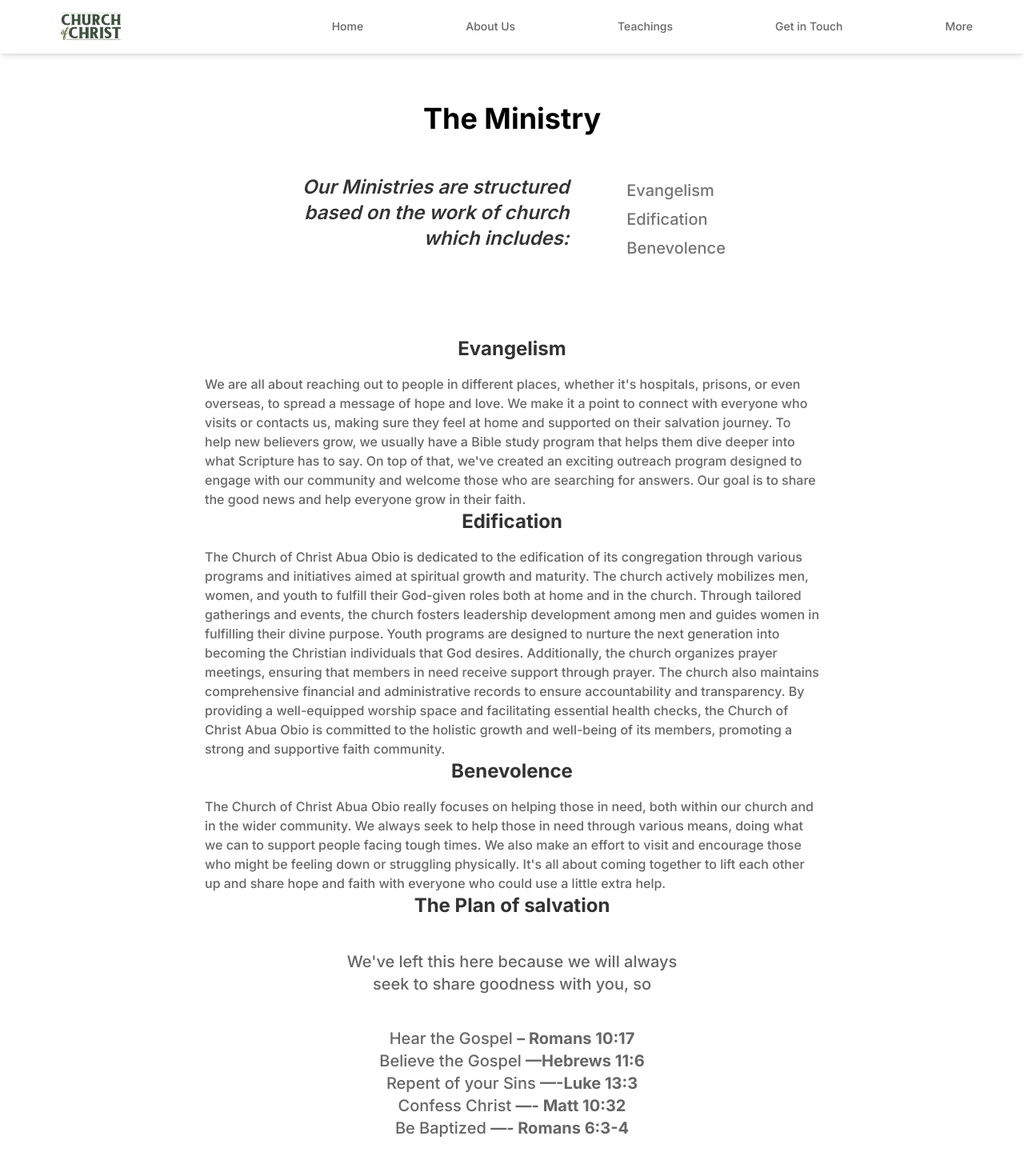
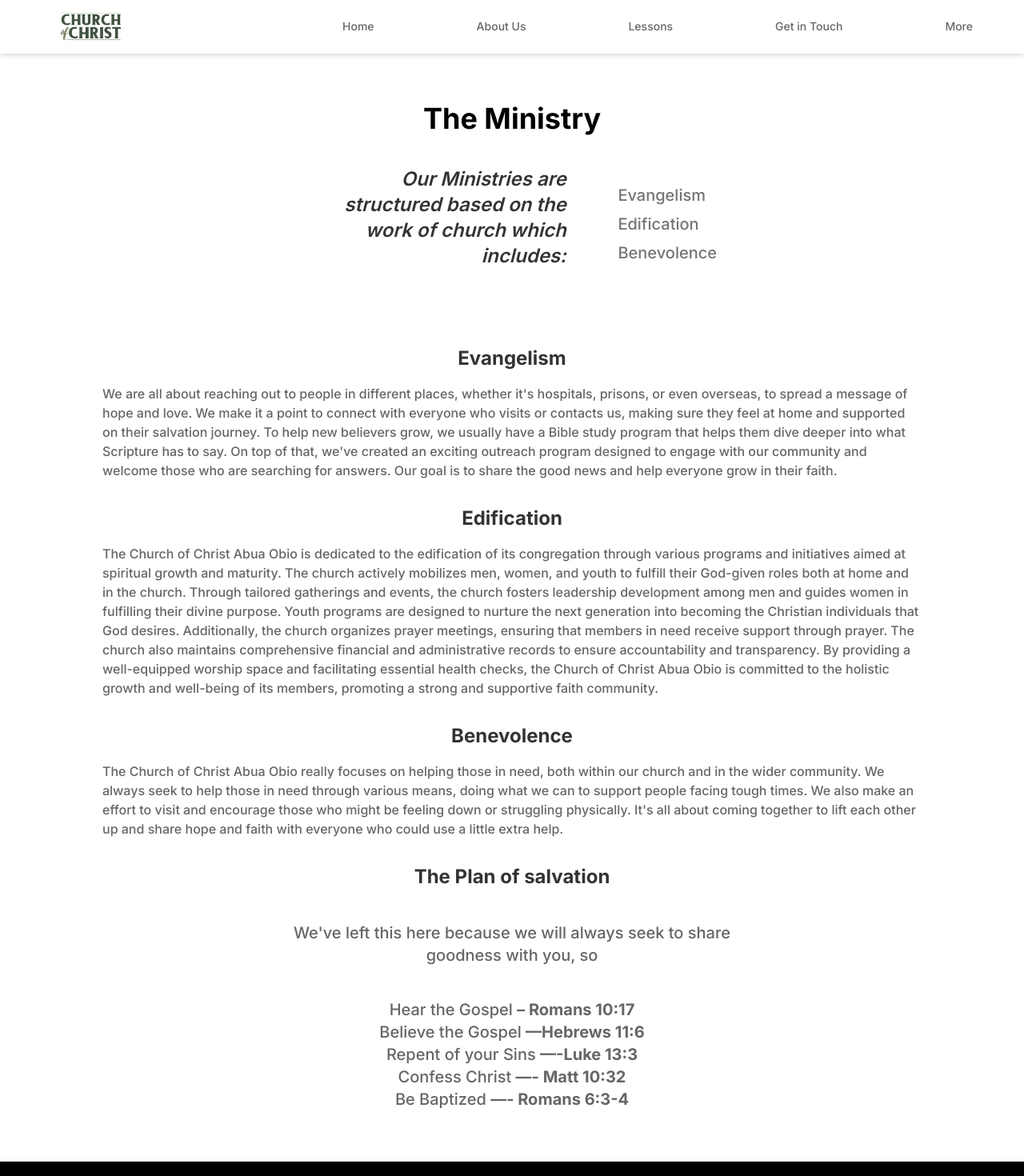
Before and after one commit to JoyOffiong/AnuaObio-website, a Next.js app: page /pages/more/theMinistry in a window 1280 px wide. Shown: the top 1470 px of the page at 80% size. Built offline with nearby package versions, Linux system fonts and the light colour scheme.

Commit message:
fixes:minor fixes

```diff
--- a/src/app/homePageComponents/heroSection.tsx
+++ b/src/app/homePageComponents/heroSection.tsx
@@ -12,9 +12,9 @@ function HeroSection() {
     >
  <div className="absolute inset-0 bg-black bg-opacity-50"></div>
        <div className="flex justify-center items-center h-full">
-        <div className="text-white text-center mt-24 md:mt-16 leading-tight z-20 w-2/3 mx-auto">
-          <p className="font-bold text-[45px] md:text-[50px]">The Church of Christ</p>
-          <p className="font-bold text-[45px] md:text-[50px]">Anua Obio, Uyo</p>
+        <div className="text-white text-center mt-28 px-4 md:mt-16 leading-tight z-20 md:w-2/3 mx-auto">
+          <p className="font-bold text-[40px] md:text-[50px]">The Church of Christ</p>
+          <p className="font-bold text-[40px] md:text-[50px]">Anua Obio, Uyo</p>
           <p className="pt-8 text-base font-medium md:w-2/3 mx-auto text-[#bab1aa]">Our mission is to honor God by guiding families and individuals within our community toward a deeper, committed relationship with Jesus Christ, through vibrant ministry inspired by the Holy Spirit. Join us on this transformative journey!</p>
 
     <div className="flex justify-center">
--- a/src/app/layout.tsx
+++ b/src/app/layout.tsx
@@ -69,7 +69,7 @@ export default function RootLayout({
   )}
 </div>
 
-            <Link href="/pages/lessons" className="hover:text-gray-950 transition">Teachings</Link>
+            <Link href="/pages/lessons" className="hover:text-gray-950 transition ">Lessons</Link>
             <Link href="/pages/contactUs" className="hover:text-gray-950 transition">Get in Touch</Link>
             <div
   className="relative"
@@ -112,13 +112,17 @@ More  </button>
 
         {/* MOBILE LINKSSS */}
         {mobileMenuVisible && (
-  <div className="md:hidden absolute top-0 left-0 w-full text-4xl">
+  <div className="md:hidden absolute top-0 left-0 w-full font-semibold text-2xl">
     <div className="w-full flex flex-col space-y-4 p-4 bg-white shadow-xl
                     absolute top-16 left-0 transition-all duration-300 ease-in-out
                     translate-y-[-100%] opacity-0"
          style={{ transform: mobileMenuVisible ? "translateY(0)" : "translateY(-100%)", opacity: mobileMenuVisible ? 1 : 0 }}>
 
-      <Link href="/" className="hover:text-gray-950 transition hover:bg-gray-100">Home</Link>
+      <Link href="/" className="hover:text-gray-950 transition hover:bg-gray-100">
+      <div onClick={()=>setMobileMenuVisible(false)} >
+        Home
+      </div>
+      </Link>
 
   {/* About Us Button */}
   <button        onMouseEnter={()=>setAboutDropdownVisible(true)}
@@ -130,12 +134,15 @@ More  </button>
   {aboutDropdownVisible && (
     <div onMouseLeave={()=>setAboutDropdownVisible(false)} className="absolute left-0 top-20  w-40 bg-white shadow-custom-xl rounded-lg py-2"
 >
-      <Link href="/pages/aboutUs/theChurch" className="block px-4 py-2 hover:bg-gray-100">The Church</Link>
-      <Link href="/pages/aboutUs/ourBeliefs" className="block px-4 py-2 hover:bg-gray-100">Our Belief</Link>
+      <Link href="/pages/aboutUs/theChurch" className="block px-4 py-2 hover:bg-gray-100"> <div onClick={()=>{setMobileMenuVisible(false); setAboutDropdownVisible(false)}} >
+        The Church
+      </div></Link>
+      <Link href="/pages/aboutUs/ourBeliefs" className="block px-4 py-2 hover:bg-gray-100"><div  onClick={()=>{setMobileMenuVisible(false); setAboutDropdownVisible(false)}}  >
+Our Belief      </div></Link>
       {/* <Link href="/pages/aboutUs/ourWorship" className="block px-4 py-2 hover:bg-gray-100">Our Worship</Link> */}
       {/* <Link href="/pages/aboutUs/theMinister" className="block px-4 py-2 hover:bg-gray-100">The Minister</Link> */}
     </div>
-  )}            <Link href="/pages/lessons" className="hover:text-gray-950 transition hover:bg-gray-100">Teachings</Link>
+  )}            <Link href="/pages/lessons" className="hover:text-gray-950 transition hover:bg-gray-100">Lessons</Link>
             <Link href="/pages/contactUs" className="hover:text-gray-950 transition hover:bg-gray-100">Get in Touch</Link>
 {/* M Button */}
 <button        onMouseEnter={()=>setMoreDropdownVisible(true)}
@@ -146,9 +153,14 @@ More  </button>
   {moreDropdownVisible && (
     <div onMouseLeave={()=>setMoreDropdownVisible(false)} className="absolute left-0 top-48 mt-2 w-40 bg-white shadow-custom-xl rounded-lg py-2"
 >
-      <Link href="/pages/more/gallery1" className="block px-4 py-2 hover:bg-gray-100">Gallery</Link>
-      <Link href="/pages/more/theMinistry"className="block px-4 py-2 hover:bg-gray-100">The Ministry</Link>
-      <Link href="/pages/more/support" className="block px-4 py-2 hover:bg-gray-100">Support Us</Link>
+      <Link href="/pages/more/gallery1" className="block px-4 py-2 hover:bg-gray-100"><div onClick={()=>{setMobileMenuVisible(false); setAboutDropdownVisible(false)}}  >
+        Gallery
+      </div></Link>
+      <Link href="/pages/more/theMinistry"className="block px-4 py-2 hover:bg-gray-100"><div  onClick={()=>{setMobileMenuVisible(false); setAboutDropdownVisible(false)}}  >
+        The Ministry
+      </div></Link>
+      <Link href="/pages/more/support" className="block px-4 py-2 hover:bg-gray-100"><div  onClick={()=>{setMobileMenuVisible(false); setAboutDropdownVisible(false)}}  >
+Support Us      </div></Link>
     </div>
   )}    </div>
   </div>
--- a/src/app/pages/aboutUs/ourBeliefs/page.tsx
+++ b/src/app/pages/aboutUs/ourBeliefs/page.tsx
@@ -16,7 +16,7 @@ const TheGodHead = [
 
   return (
     <div className=' my-24'>
-      <div className=' space-y-6 px-4 py-8 md:p-8'>
+      <div className=' space-y-6 px-4 py-8 md:px-32'>
       {
         TheGodHead.map((GH)=>{
           const {entity, texts, details} = GH
@@ -25,12 +25,12 @@ const TheGodHead = [
           <>
           <div className='flex flex-col mx-auto w-10/12 md:flex-row  items-center md:gap-24 gap-2'>
           <div className='w-full md:w-1/3'>
-          <p className='text-xl md:text-3xl font-bold'>{entity}</p>
+          <p className='text-3xl md:text-5xl font-bold text-[#333333]'>{entity}</p>
 
           </div>
-            <div className='leading-8 font-semibold space-y-4 w-full md:w-2/3'>
-                <p className='text-[#666666]'>{details}</p>
-                <em className='text-black'>{texts}</em>
+            <div className='leading-8 font-medium  w-full md:w-2/3'>
+                <p className='text-[#666666] text-xl pb-6 md:text-2xl leading-normal'>{details}</p>
+                <em className='text-black text-xl md:text-2xl '>{texts}</em>
             </div>
       </div>
       <div>
--- a/src/app/pages/aboutUs/theChurch/page.tsx
+++ b/src/app/pages/aboutUs/theChurch/page.tsx
@@ -3,8 +3,8 @@ import React from 'react'
 
 function TheChurch() {
   return (
-    <div className='m-12 my-24'>
-      <div className='mx-auto w-10/12 space-y-6 shadow-lg p-8'>
+    <div className='px-4 md:px-32 my-24'>
+      <div className=' space-y-6 shadow-lg p-4 md:p-8'>
             <div>
             <p className="font-bold text-3xl md:text-5xl mb-14 text-center">Our History</p>
             </div>
--- a/src/app/pages/more/theMinistry/page.tsx
+++ b/src/app/pages/more/theMinistry/page.tsx
@@ -30,7 +30,7 @@ function OurMinstry() {
 
   return (
     <div className="font-inter mt-16">
-      <div className="px-4 md:px-16 py-16">
+      <div className="px-8 md:px-32 py-16">
 
         <div className={`font-inter text-center transform transition-all duration-700 ${
         isVisible ? "opacity-100 translate-y-0" : "opacity-0 translate-y-10"
@@ -41,14 +41,12 @@ function OurMinstry() {
         </div>
 
         <div className="md:space-y-24 space-y-12">
-          <div className={`font-inter transform transition-all duration-700 flex flex-row items-center space-y-4 w-full md:w-1/2  mx-auto ${
-        isVisible ? "opacity-100 translate-y-0" : "opacity-0 translate-y-10 flex flex-row items-center space-y-4 w-full md:w-1/2  mx-auto"
+          <div className={`font-inter transform transition-all duration-700 flex md:flex-row flex-col items-center space-y-4 w-full md:w-1/2  mx-auto ${
+        isVisible ? "opacity-100 translate-y-0" : "opacity-0 translate-y-10 flex md:flex-row flex-col items-center space-y-4 w-full md:w-1/2  mx-auto"
       }`}      ref={sectionRef}
           >
-              <div className={`font-inter transform transition-all duration-700 ${
-        isVisible ? "opacity-100 translate-y-0" : "opacity-0 translate-y-10"
-      }`}>
-                <div className="md:w-10/12 w-full text-right">
+              <div >
+                <div className="md:w-10/12 w-full text-center md:text-right">
                 <em className="text-[#333333]  font-semibold  text-xl md:text-2xl">
               Our Ministries are structured based on the work of church which
               includes:
@@ -57,17 +55,17 @@ function OurMinstry() {
 
               </div>
 
-            <div className="text-[#757575] flex md:w-1/2 justify-center md:justify-end w-full flex-col gap-y-2 font-medium text-base md:text-xl">
+            <div className="text-[#757575] flex md:w-1/2 justify-center text-center md:text-left w-full flex-col gap-y-2 font-medium text-base md:text-xl">
               <p>Evangelism</p>
               <p>Edification</p>
               <p>Benevolence</p>
             </div>
           </div>
 
-<div className={`font-inter transform transition-all duration-700 ${
+<div className={` font-inter transform transition-all space-y-8 duration-700 ${
         isVisible ? "opacity-100 translate-y-0" : "opacity-0 translate-y-10"
       }`}>
-<div className="space-y-4 w-10/12 mx-auto md:w-2/3">
+<div className="space-y-4 ">
             <p className="text-[#333333] text-xl md:text-2xl font-bold text-center">Evangelism</p>
 
             <p className="text-[#666666] text-base font-medium">
@@ -85,7 +83,7 @@ function OurMinstry() {
             </p>
           </div>
 
-          <div className="space-y-4 w-10/12 mx-auto md:w-2/3">
+          <div className="space-y-4">
             <p className="text-[#333333] text-xl md:text-2xl font-bold text-center">Edification</p>
 
             <p className="text-[#666666] text-base font-medium">
@@ -93,7 +91,7 @@ function OurMinstry() {
             </p>
           </div>
 
-          <div className="space-y-4 w-10/12 mx-auto md:w-2/3">
+          <div className="space-y-4">
             <p className="text-[#333333] text-xl md:text-2xl font-bold text-center">Benevolence</p>
 
             <p className="text-[#666666] text-base font-medium">
@@ -101,7 +99,7 @@ function OurMinstry() {
             </p>
           </div>
 
-          <div className=" w-10/12 mx-auto space-y-10 justify-center md:w-2/3">
+          <div className=" space-y-10 justify-center">
             <p className="text-[#333333] text-xl md:text-2xl font-bold  text-center">The Plan of salvation
             </p>
 
```
